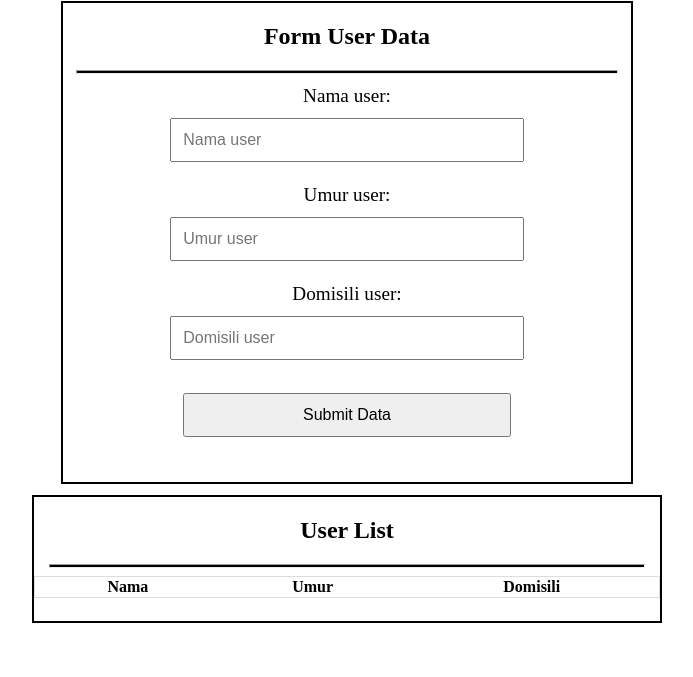
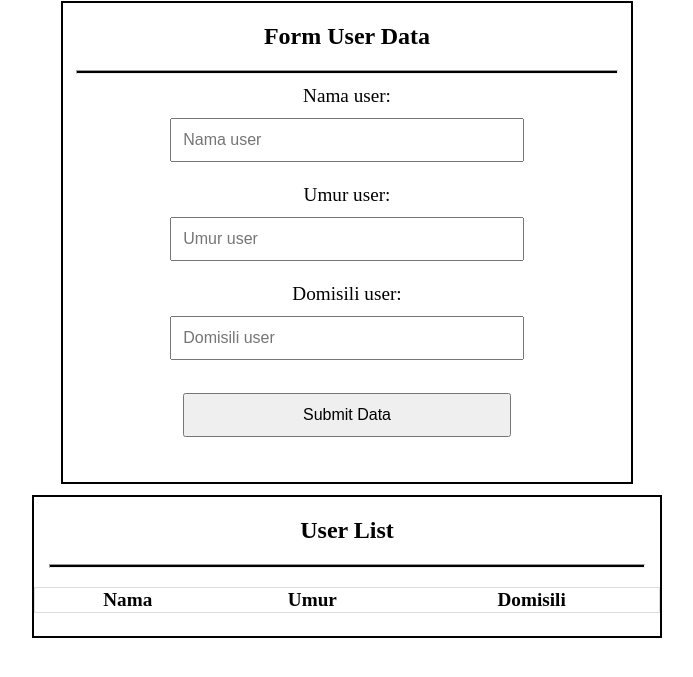
Before and after one commit to msuryaditriputraR/webStorageJSON, a website: page index.html in a window 1280 px wide. Shown: the part 79-756 px from the top of the page, without its empty margins (293-986 px from the left). Drawn offline with Linux system fonts and the light colour scheme.

Commit message:
edit style #user-list-table

```diff
--- a/assets/css/style.css
+++ b/assets/css/style.css
@@ -50,6 +50,14 @@ table {
     width: 55%;
 }
 
+#user-list #user-list-table {
+    margin-top: 3%;
+}
+
+#user-list #user-list-table th {
+    font-size: 1.2rem;
+}
+
 #instructions-list {
     margin-left: 1%;
     margin-right: 1%;
```
